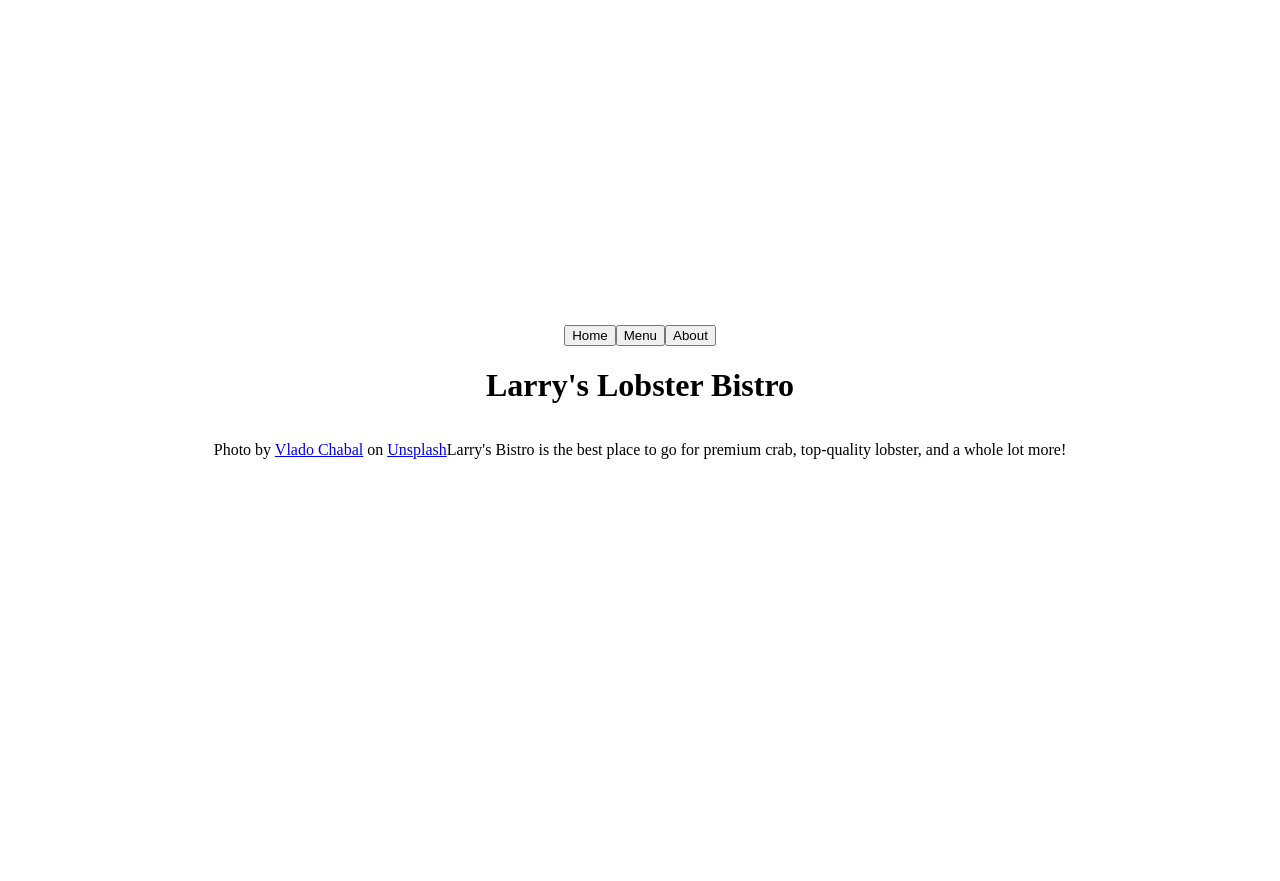
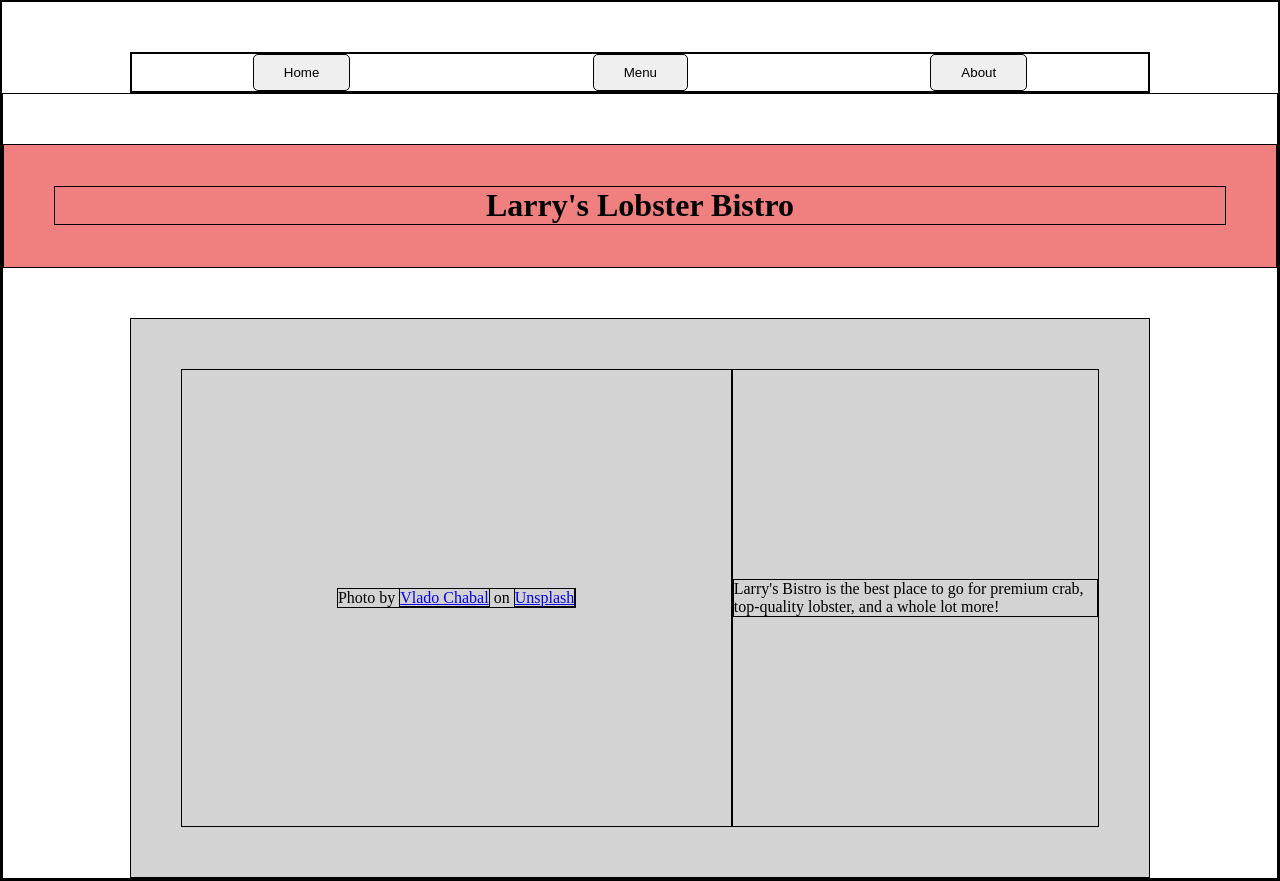
Before and after one commit to Scanceptic/restaurant-page, a website built with webpack: page src/index.html in a window 1280 px wide. Before the commit the page ends 800 px from the top, so only its background shows below. Built offline with nearby package versions, Linux system fonts and the light colour scheme.

Commit message:
Create dev styling

```diff
--- a/src/style.css
+++ b/src/style.css
@@ -4,12 +4,27 @@ body {
 	min-height: 100vh;
 	margin: 0;
 	padding: 0;
-	justify-content: center;
 	align-items: center;
 }
 
 * {
 	box-sizing: border-box;
+	border: 1px solid black;
+}
+
+header {
+	width: 80%;
+	margin-top: 50px;
+}
+
+nav {
+	display: flex;
+	justify-content: space-around;
+}
+
+nav button {
+	padding: 10px 30px;
+	border-radius: 5px;
 }
 
 #content {
@@ -19,12 +34,27 @@ body {
 	align-items: center;
 }
 
-.headline {
-	background-color: aliceblue;
+#headline {
+	background-color: lightcoral;
+	width: 100%;
+	padding: 20px 50px;
+	margin: 50px 0;
+	text-align: center;
 }
 
 .container {
+	display: grid;
+	grid-template-columns: 3fr 2fr;
+	width: 80%;
+	min-height: 400px;
+	height: 70vh;
+	padding: 50px;
+	background-color: lightgrey;
+}
+
+.col {
 	display: flex;
+	flex-direction: column;
+	align-items: center;
 	justify-content: center;
-	align-items: center;
 }
```
